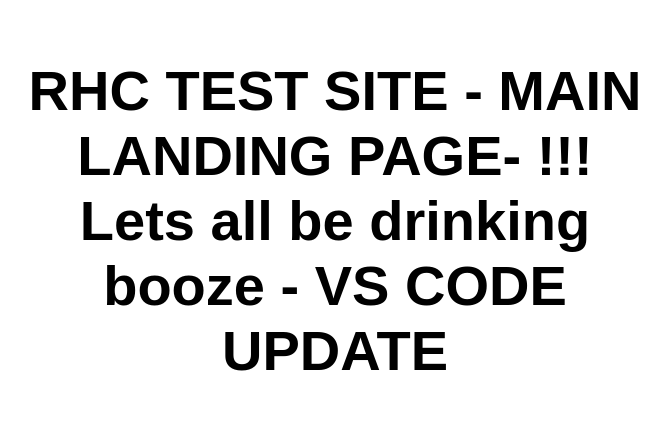
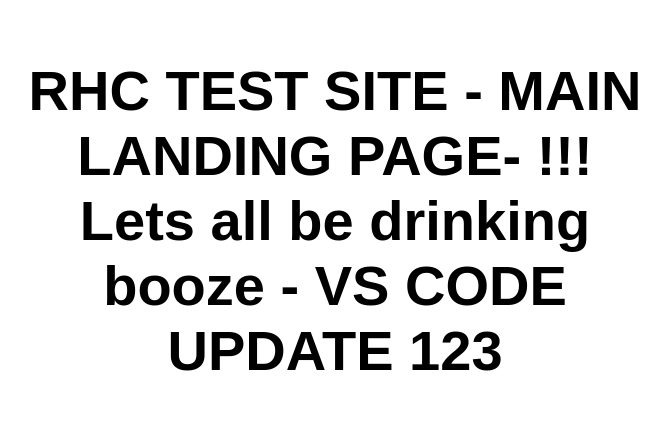
Before and after one commit to rosshamm/rhcstaticsite, a plain HTML site: page index.html in a window 1280 px wide. Shown: the whole page, without its empty margins (305-974 px from the left). Drawn offline with Linux system fonts and the light colour scheme.

Commit message:
commit testing

```diff
--- a/index.html
+++ b/index.html
@@ -11,7 +11,7 @@
 <body>
   <main>
     <h1>RHC TEST SITE - MAIN LANDING PAGE- !!!
-      Lets all be drinking booze - VS CODE UPDATE
+      Lets all be drinking booze - VS CODE UPDATE 123
     </h1>
   </main>
 </body>
```
